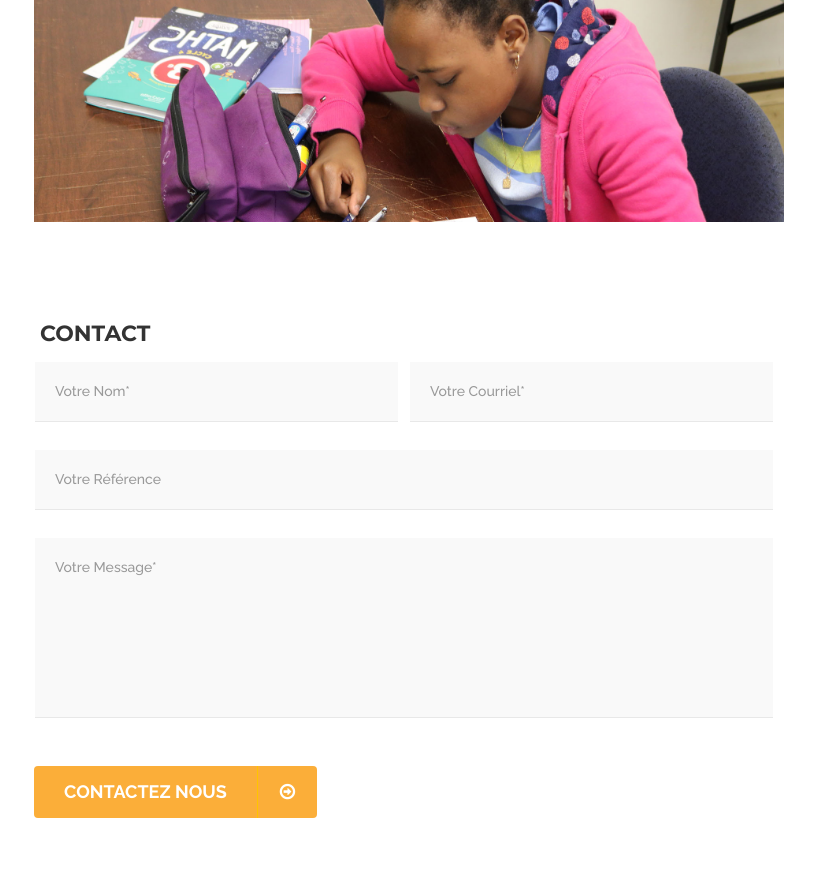
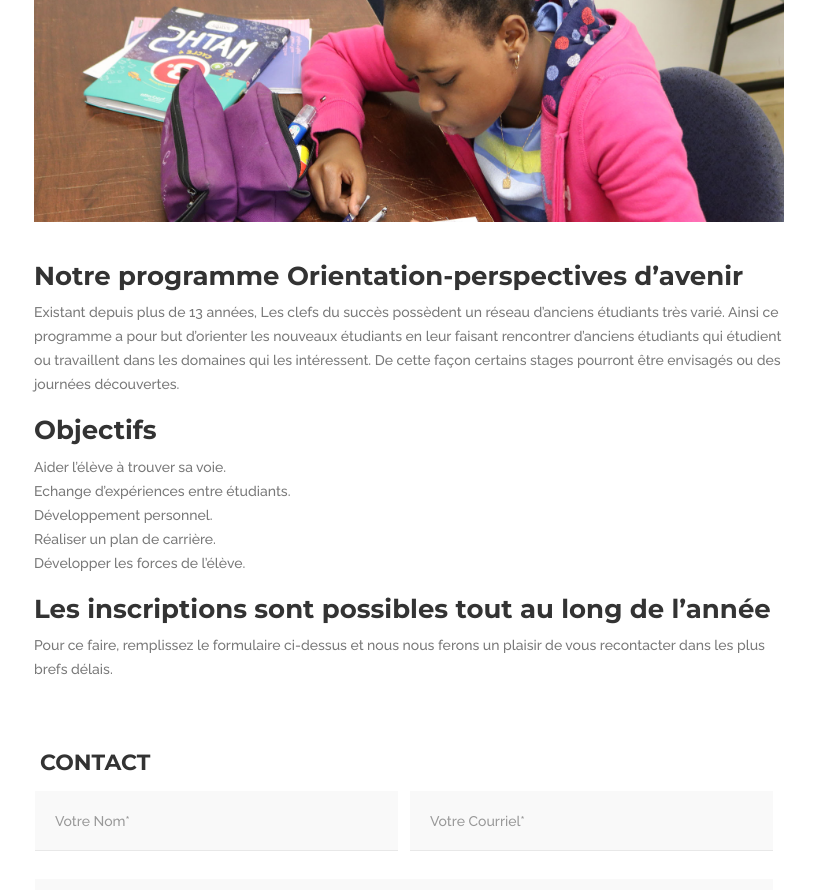
Before and after one commit to bkingg/les-clefs-pour-reussir, a Jekyll site: the page built from _programmes/orientation-perspectives-d-avenir.md, in a window 1280 px wide and 900 px high, scrolled down 545 px. Shown: the top 890 px of the window, without its empty margins (231-1046 px from the left). Built offline with Jekyll 4.4.1, drawn with Linux system fonts in a browser that asks for light colours; some web fonts are replaced.

Commit message:
Update from Forestry.io - orientation-perspectives-d-avenir.md

```diff
--- a/_programmes/orientation-perspectives-d-avenir.md
+++ b/_programmes/orientation-perspectives-d-avenir.md
@@ -4,3 +4,18 @@ date: 2017-12-01 00:00:00 +0000
 image: "/uploads/programmes.jpg"
 layout: programme
 ---
+### Notre programme Orientation-perspectives d'avenir
+
+Existant depuis plus de 13 années, Les clefs du succès possèdent un réseau d'anciens étudiants très varié. Ainsi ce programme a pour but d'orienter les nouveaux étudiants en leur faisant rencontrer d'anciens étudiants qui étudient ou travaillent dans les domaines qui les intéressent. De cette façon certains stages pourront être envisagés ou des journées découvertes.
+
+### Objectifs
+
+* Aider l'élève à trouver sa voie.
+* Echange d'expériences entre étudiants.
+* Développement personnel.
+* Réaliser un plan de carrière.
+* Développer les forces de l'élève.
+
+### **Les inscriptions sont possibles tout au long de l’année**
+
+Pour ce faire, remplissez le formulaire ci-dessus et nous nous ferons un plaisir de vous recontacter dans les plus brefs délais.
```
